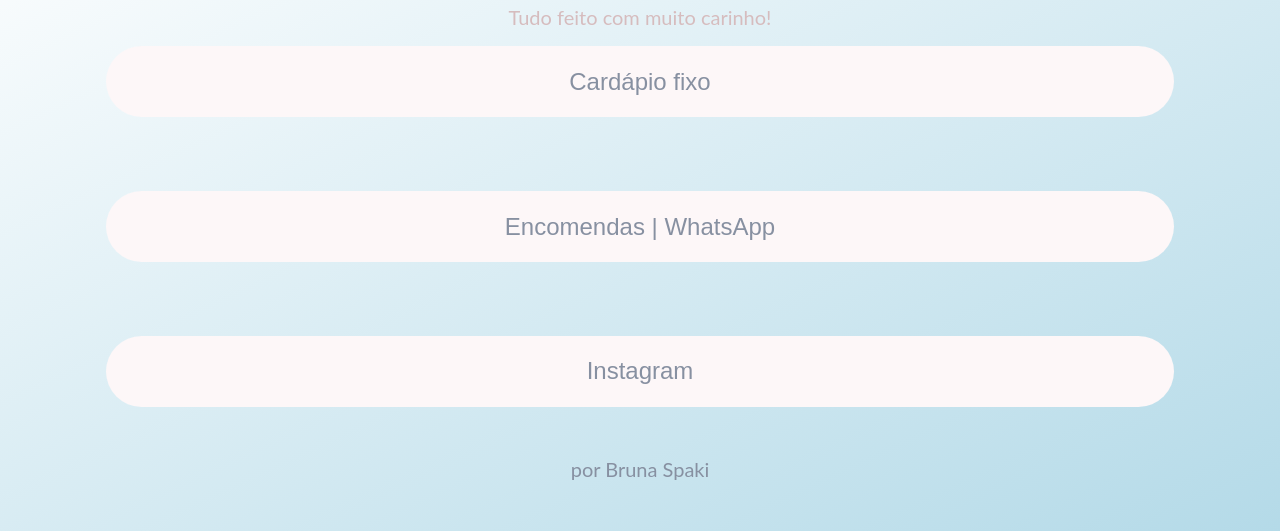
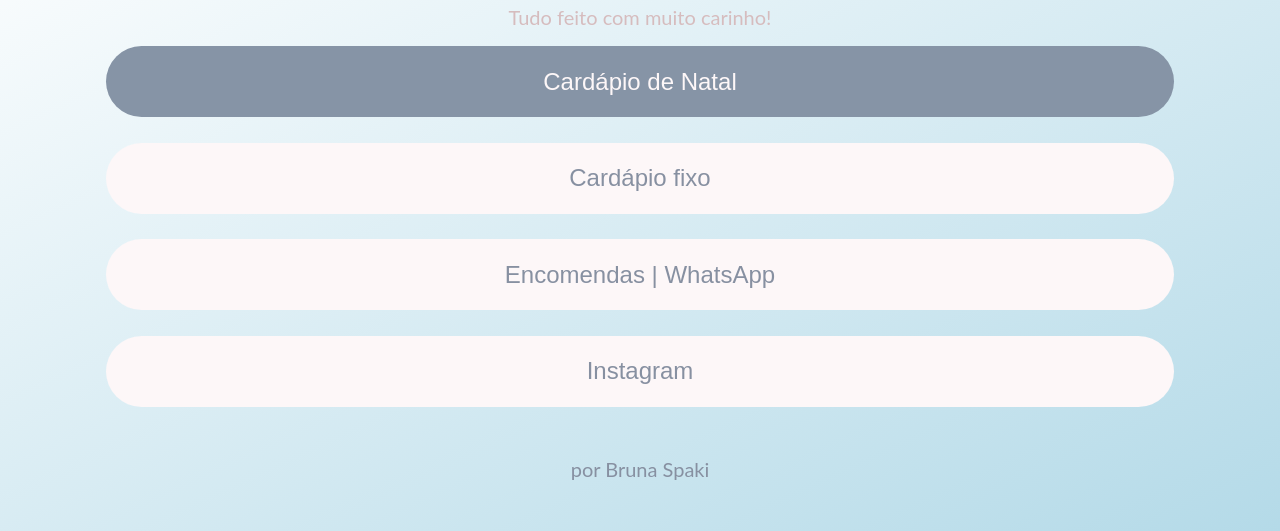
Before and after one commit to coisasdabruna/GSpaki.github.io, a plain HTML site: page index.html in a window 1280 px wide. Shown: the part 269-800 px from the top of the page. Drawn offline with Linux system fonts and the light colour scheme.

Commit message:
Botão aparente

```diff
--- a/index.html
+++ b/index.html
@@ -20,7 +20,7 @@
   </header>
   <main>
 
-    <!-- <a href="https://drive.google.com/u/0/uc?id=1Ly6rrsRm5PXEmej2atMYxKXNfhf2FoDY&export=download" class="BUTTON PRIMARY">Cardápio de Natal</a> -->
+    <a href="https://drive.google.com/u/0/uc?id=1Ly6rrsRm5PXEmej2atMYxKXNfhf2FoDY&export=download" class="BUTTON PRIMARY">Cardápio de Natal</a>
     <a href="https://kyte.site/coisas-da-bruna" class="BUTTON">Cardápio fixo</a>
     <a href="https://api.whatsapp.com/send?phone=5541991444118" class="BUTTON">Encomendas | WhatsApp</a>
     <a href="https://instagram.com/coisas.dabruna/" class="BUTTON">Instagram</a>
```
